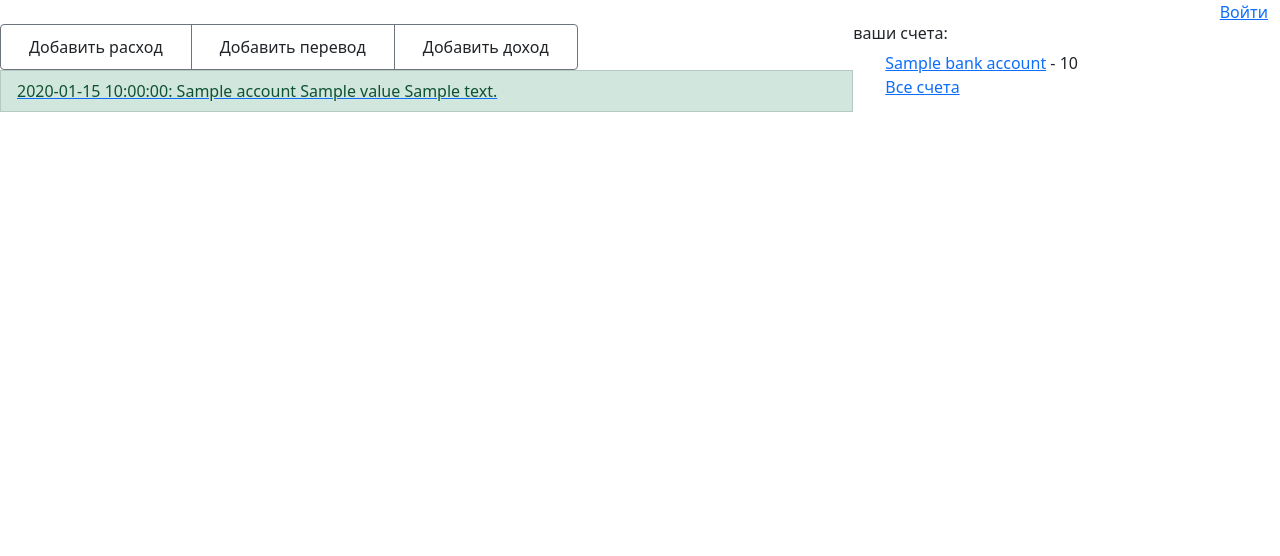
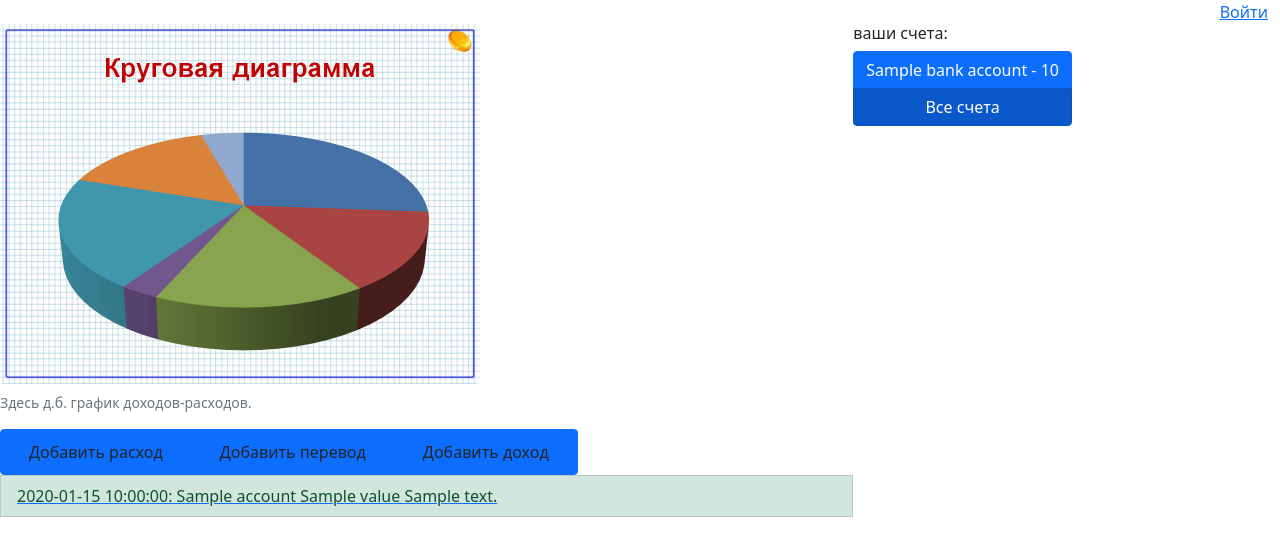
Before and after one commit to s-klimov/django_budget, a Python web app: template budget/jinja2/budget/lastoperations.html in a window 1280 px wide. Shown: the top 556 px of the page. Run offline with Jinja, Linux system fonts and the light colour scheme; the template is opened without the code that fills it: most values are stand-ins (such as "Sample title", 1, 10 or a date in 2020); some libraries are stand-ins or nearby versions.

Commit message:
Рефакторинг шаблона главной страницы

```diff
--- a/budget/jinja2/budget/accounts.html
+++ b/budget/jinja2/budget/accounts.html
@@ -1,8 +1,17 @@
 <h6>ваши счета:</h6>
-<ul class="links">
-{% for bank_account in accounts_list %}
-    <a href={{ url('budget-list')+'?'+'bank_account='+bank_account.slug }}>{{ bank_account.name }}</a> - {{ bank_account.outcoming_balance }}
-    <br>
-{% endfor %}
-<a href={{ url('budget-list') }}>Все счета</a>
-</ul>
+<div class="btn-group-vertical">
+
+    {% for bank_account in accounts_list %}
+        {% set account_class = "btn btn-primary" %}
+        {% if current_account == bank_account.slug %}
+            {% set account_class = "btn btn-primary active" %}
+        {% endif %}
+        <a href={{ url('budget-list')+'?'+'bank_account='+bank_account.slug }} class="{{ account_class }}">{{ bank_account.name }} - {{ bank_account.outcoming_balance }}</a>
+    {% endfor %}
+
+    {% set account_class = "btn btn-primary" %}
+    {% if not current_account %}
+        {% set account_class = "btn btn-primary active" %}
+    {% endif %}
+    <a href="{{ url('budget-list') }}" class="{{ account_class }}">Все счета</a>
+</div>
--- a/budget/jinja2/budget/cashflow_edit.html
+++ b/budget/jinja2/budget/cashflow_edit.html
@@ -15,7 +15,7 @@
 
         <form method="post" action="{{ url('cashflow-delete', args=[pk]) }}{{ account_param }}">
             <input type="hidden" name="csrfmiddlewaretoken" value="{{ csrf_token }}">
-            <button type="submit" class="btn btn-success">Удалить</button>
+            <button type="submit" class="btn btn-danger">Удалить</button>
         </form>
     {% endif %}
 {% endblock %}
--- a/budget/jinja2/budget/lastoperations.html
+++ b/budget/jinja2/budget/lastoperations.html
@@ -1,15 +1,18 @@
 {% extends "budget/base.html" %}
 {% block content %}
+    <figure class="figure">
+        <img src="{{ static('budget/example.jpg') }}" class="figure-img img-fluid rounded"  width=480 height=360 alt="График доходов-расходов не загрузился">
+        <figcaption class="figure-caption">Здесь д.б. график доходов-расходов.</figcaption>
+    </figure>
 
     {% set account_param = "" %}
     {% if current_account %}
         {% set account_param = "?bank_account=" ~ current_account %}
     {% endif %}
-
     <div class="btn-group" role="group" aria-label="Basic example">
-        <button type="button" class="btn btn-outline-secondary"><a class="dropdown-item" href="{{ url('expenditure-create') }}{{ account_param }}">Добавить расход</a></button>
-        <button type="button" class="btn btn-outline-secondary"><a class="dropdown-item" href="{{ url('transfer-create') }}{{ account_param }}">Добавить перевод</a></button>
-        <button type="button" class="btn btn-outline-secondary"><a class="dropdown-item" href="{{ url('income-create') }}{{ account_param }}">Добавить доход</a></button>
+        <button type="button" class="btn btn-primary"><a class="dropdown-item" href="{{ url('expenditure-create') }}{{ account_param }}">Добавить расход</a></button>
+        <button type="button" class="btn btn-primary"><a class="dropdown-item" href="{{ url('transfer-create') }}{{ account_param }}">Добавить перевод</a></button>
+        <button type="button" class="btn btn-primary"><a class="dropdown-item" href="{{ url('income-create') }}{{ account_param }}">Добавить доход</a></button>
     </div>
 
     {% if object_list %}
@@ -30,26 +33,29 @@
             {% endfor %}
         </ul>
 
-        {# .... **Now the pagination section** .... #}
-        {% set base_paginate_url = "?page=" %}
-        {% if current_account %}
-            {% set base_paginate_url = "?bank_account=" ~ current_account ~ "&page=" %}
-        {% endif %}
-
         {% if is_paginated %}
-            <div class="pagination">
-                <span class="page-links">
+            {# .... **Now the pagination section** .... #}
+            {% set base_paginate_url = "?page=" %}
+            {% if current_account %}
+                {% set base_paginate_url = "?bank_account=" ~ current_account ~ "&page=" %}
+            {% endif %}
+            <nav aria-label="...">
+                <ul class="pagination">
                     {% if page_obj.has_previous() %}
-                        <a href="{{ base_paginate_url }}{{ page_obj.previous_page_number() }}">previous</a>
+                        <li class="page-item">
+                            <a class="page-link" href="{{ base_paginate_url }}{{ page_obj.previous_page_number() }}">Предыдущая</a>
+                        </li>
                     {% endif %}
-                    <span class="page-current">
-                        Page {{ page_obj.number }} of {{ page_obj.paginator.num_pages }}.
-                    </span>
+                    <li class="page-item active" aria-current="page">
+                        <a class="page-link">{{ page_obj.number }}</a>
+                    </li>
                     {% if page_obj.has_next() %}
-                        <a href="{{ base_paginate_url }}{{ page_obj.next_page_number() }}">next</a>
+                        <li class="page-item">
+                            <a class="page-link" href="{{ base_paginate_url }}{{ page_obj.next_page_number() }}">Следующая</a>
+                        </li>
                     {% endif %}
-                </span>
-            </div>
+                </ul>
+            </nav>
         {% endif %}
     {% else %}
         <p>Таблица доходов/расходов пуста</p>
--- a/django_budget/settings.py
+++ b/django_budget/settings.py
@@ -139,7 +139,7 @@ USE_TZ = True
 # Static files (CSS, JavaScript, Images)
 # https://docs.djangoproject.com/en/4.0/howto/static-files/
 
-STATIC_URL = '/static/'
+STATIC_URL = 'static/'
 STATIC_ROOT = 'static'
 
 # Default primary key field type
--- a/templates/base.html
+++ b/templates/base.html
@@ -24,8 +24,9 @@
     {% endblock %}
 
     <!-- отдельные JS для Popper и Bootstrap -->
-    <script src="https://cdn.jsdelivr.net/npm/@popperjs/core@2.9.2/dist/umd/popper.min.js" integrity="sha384-IQsoLXl5PILFhosVNubq5LC7Qb9DXgDA9i+tQ8Zj3iwWAwPtgFTxbJ8NT4GN1R8p" crossorigin="anonymous"></script>
-    <script src="https://cdn.jsdelivr.net/npm/bootstrap@5.0.1/dist/js/bootstrap.min.js" integrity="sha384-Atwg2Pkwv9vp0ygtn1JAojH0nYbwNJLPhwyoVbhoPwBhjQPR5VtM2+xf0Uwh9KtT" crossorigin="anonymous"></script>
+    <script type="text/javascript" src="https://ajax.googleapis.com/ajax/libs/jquery/1.11.0/jquery.min.js"></script>
+    <script type="text/javascript" src="https://cdn.jsdelivr.net/npm/@popperjs/core@2.9.2/dist/umd/popper.min.js" integrity="sha384-IQsoLXl5PILFhosVNubq5LC7Qb9DXgDA9i+tQ8Zj3iwWAwPtgFTxbJ8NT4GN1R8p" crossorigin="anonymous"></script>
+    <script type="text/javascript" src="https://cdn.jsdelivr.net/npm/bootstrap@5.0.1/dist/js/bootstrap.min.js" integrity="sha384-Atwg2Pkwv9vp0ygtn1JAojH0nYbwNJLPhwyoVbhoPwBhjQPR5VtM2+xf0Uwh9KtT" crossorigin="anonymous"></script>
 </body>
 
 {% block footer %}
```
Also changed, not shown: budget/static/budget/example.jpg (added).
